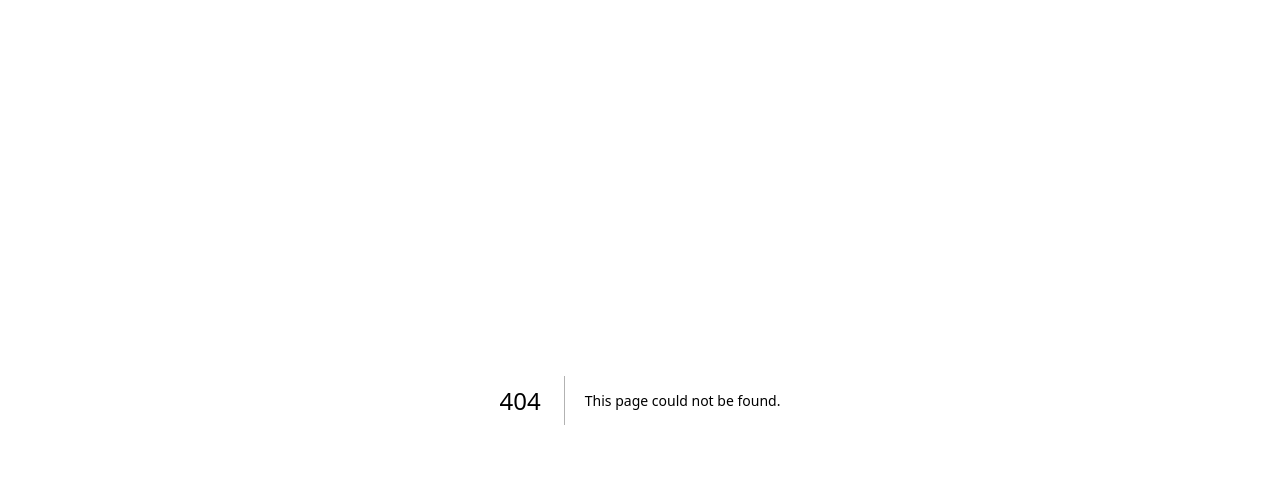
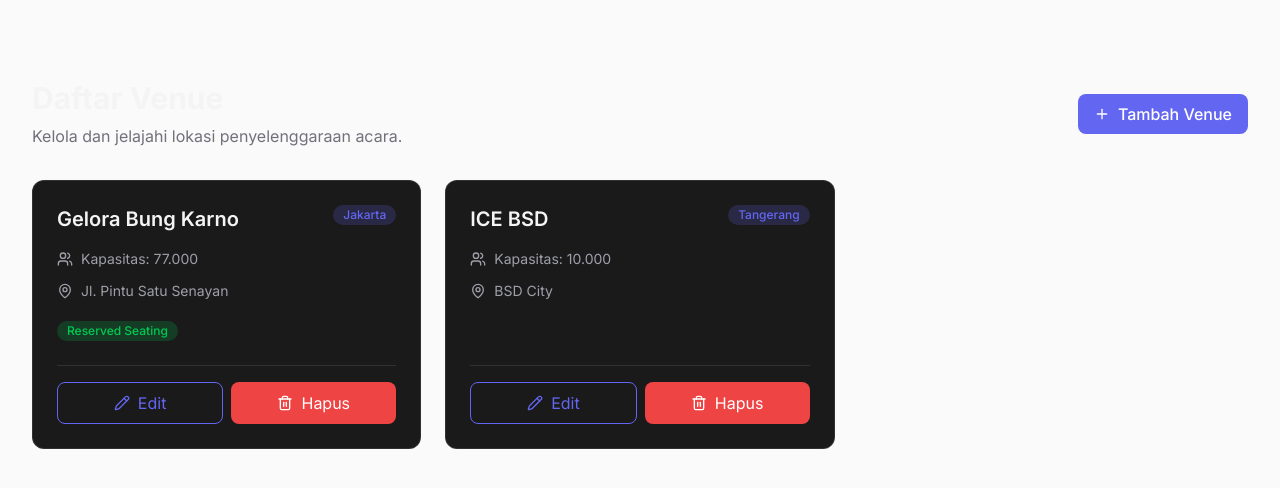
Before and after one commit to azzzfath/tiktaktuk, a Next.js app: page /venues in a window 1280 px wide. Before the commit this address had no page. Shown: the top 488 px of the page. Built offline with nearby package versions, Linux system fonts and the light colour scheme.

Commit message:
feat(venue): implement venue CUD UI

```diff
--- /dev/null
+++ b/src/app/venues/page.tsx
@@ -0,0 +1,131 @@
+"use client";
+
+import { useState } from "react";
+import { Card } from "@/components/ui/Card";
+import { Button } from "@/components/ui/Button";
+import { Badge } from "@/components/ui/Badge";
+import { VenueFormModal } from "@/components/features/venue/VenueFormModal";
+import { VenueDeleteModal } from "@/components/features/venue/VenueDeleteModal";
+import type { Venue } from "@/types";
+import { MapPin, Users, Plus, Pencil, Trash2 } from "lucide-react";
+
+// Mock data sementara agar halamannya tidak kosong
+const mockVenues: Venue[] = [
+  {
+    venue_id: "55555555-0000-0000-0000-000000000001",
+    venue_name: "Gelora Bung Karno",
+    capacity: 77000,
+    address: "Jl. Pintu Satu Senayan",
+    city: "Jakarta",
+    hasReservedSeating: true,
+  },
+  {
+    venue_id: "55555555-0000-0000-0000-000000000002",
+    venue_name: "ICE BSD",
+    capacity: 10000,
+    address: "BSD City",
+    city: "Tangerang",
+    hasReservedSeating: false,
+  },
+];
+
+export default function VenueListPage() {
+  // Hardcode role untuk testing UI. Nanti diganti dengan data Auth.
+  // Coba ganti jadi "customer" untuk melihat state dimana tombol edit/delete/tambah hilang.
+  const userRole = "admin";
+  const canManage = userRole === "admin" || userRole === "organizer";
+
+  // State untuk mengontrol Modal
+  const [isFormOpen, setIsFormOpen] = useState(false);
+  const [isDeleteOpen, setIsDeleteOpen] = useState(false);
+  const [selectedVenue, setSelectedVenue] = useState<Venue | null>(null);
+
+  // Fungsi pembantu untuk membuka modal
+  const handleOpenCreate = () => {
+    setSelectedVenue(null);
+    setIsFormOpen(true);
+  };
+
+  const handleOpenEdit = (venue: Venue) => {
+    setSelectedVenue(venue);
+    setIsFormOpen(true);
+  };
+
+  const handleOpenDelete = (venue: Venue) => {
+    setSelectedVenue(venue);
+    setIsDeleteOpen(true);
+  };
+
+  return (
+    <main className="max-w-7xl mx-auto px-4 sm:px-6 lg:px-8 py-12 md:py-20">
+      {/* Bagian Header */}
+      <div className="flex flex-col sm:flex-row justify-between items-start sm:items-center mb-8 gap-4">
+        <div>
+          <h1 className="text-3xl font-bold text-[#F4F4F5]">Daftar Venue</h1>
+          <p className="text-zinc-500 mt-2">Kelola dan jelajahi lokasi penyelenggaraan acara.</p>
+        </div>
+
+        {/* Tombol Tambah hanya muncul kalau rolenya admin/organizer */}
+        {canManage && (
+          <Button variant="primary" className="flex items-center gap-2" onClick={handleOpenCreate}>
+            <Plus className="w-4 h-4" />
+            Tambah Venue
+          </Button>
+        )}
+      </div>
+
+      {/* Grid Card Venue */}
+      <div className="grid grid-cols-1 md:grid-cols-2 lg:grid-cols-3 gap-6">
+        {mockVenues.map((venue) => (
+          <Card key={venue.venue_id} className="flex flex-col h-full">
+            <div className="flex justify-between items-start mb-4">
+              <h2 className="text-xl font-semibold text-[#F4F4F5] line-clamp-1">{venue.venue_name}</h2>
+              <Badge variant="primary" className="shrink-0">{venue.city}</Badge>
+            </div>
+
+            <div className="space-y-3 mb-6 flex-1">
+              <div className="flex items-center gap-2 text-zinc-400">
+                <Users className="w-4 h-4 shrink-0" />
+                <span className="text-sm">Kapasitas: {venue.capacity.toLocaleString('id-ID')}</span>
+              </div>
+              <div className="flex items-start gap-2 text-zinc-400">
+                <MapPin className="w-4 h-4 shrink-0 mt-0.5" />
+                <span className="text-sm line-clamp-2">{venue.address}</span>
+              </div>
+              {venue.hasReservedSeating && (
+                <Badge variant="success" className="mt-2">Reserved Seating</Badge>
+              )}
+            </div>
+
+            {/* Tombol Aksi di dalam Card */}
+            {canManage && (
+              <div className="flex gap-2 pt-4 border-t border-white/10 mt-auto">
+                <Button variant="secondary" className="w-full flex justify-center items-center gap-2" onClick={() => handleOpenEdit(venue)}>
+                  <Pencil className="w-4 h-4" /> Edit
+                </Button>
+                <Button variant="danger" className="w-full flex justify-center items-center gap-2" onClick={() => handleOpenDelete(venue)}>
+                  <Trash2 className="w-4 h-4" /> Hapus
+                </Button>
+              </div>
+            )}
+          </Card>
+        ))}
+      </div>
+
+      {/* Komponen Modal yang disembunyikan (akan muncul saat state isOpen = true) */}
+      <VenueFormModal
+        isOpen={isFormOpen}
+        onClose={() => setIsFormOpen(false)}
+        initialData={selectedVenue}
+      />
+      <VenueDeleteModal
+        isOpen={isDeleteOpen}
+        onClose={() => setIsDeleteOpen(false)}
+        onConfirm={() => {
+          console.log("Hapus venue:", selectedVenue?.venue_id);
+          setIsDeleteOpen(false); // Tutup modal setelah konfirmasi
+        }}
+      />
+    </main>
+  );
+}
--- /dev/null
+++ b/src/components/features/venue/VenueDeleteModal.tsx
@@ -0,0 +1,36 @@
+"use client";
+
+import { Button } from "@/components/ui/Button";
+import { Modal } from "@/components/ui/Modal";
+
+interface VenueDeleteModalProps {
+  isOpen: boolean;
+  onClose: () => void;
+  onConfirm: () => void;
+}
+
+export const VenueDeleteModal = ({ isOpen, onClose, onConfirm }: VenueDeleteModalProps) => {
+  return (
+    <Modal
+      isOpen={isOpen}
+      onClose={onClose}
+      title="Hapus Venue"
+      titleClassName="text-[#EF4444]"
+    >
+      <div className="space-y-6">
+        <p className="text-[#F4F4F5]">
+          Apakah Anda yakin ingin menghapus venue ini? Tindakan ini tidak dapat dibatalkan.
+        </p>
+
+        <div className="flex justify-end gap-3 pt-4">
+          <Button type="button" variant="ghost" className="bg-[#1A1A1A] border border-white/10" onClick={onClose}>
+            Batal
+          </Button>
+          <Button type="button" variant="danger" onClick={onConfirm}>
+            Hapus
+          </Button>
+        </div>
+      </div>
+    </Modal>
+  );
+};
--- /dev/null
+++ b/src/components/features/venue/VenueFormModal.tsx
@@ -0,0 +1,93 @@
+"use client";
+
+import { Button } from "@/components/ui/Button";
+import { Input } from "@/components/ui/Input";
+import { Modal } from "@/components/ui/Modal";
+import type { Venue } from "@/types";
+
+interface VenueFormModalProps {
+  isOpen: boolean;
+  onClose: () => void;
+  initialData?: Venue | null;
+}
+
+export const VenueFormModal = ({ isOpen, onClose, initialData }: VenueFormModalProps) => {
+  const isEditing = !!initialData;
+  const title = isEditing ? "Edit Venue" : "Tambah Venue Baru";
+  const submitText = isEditing ? "Simpan" : "Tambah";
+
+  return (
+    <Modal isOpen={isOpen} onClose={onClose} title={title}>
+      <form className="space-y-4" onSubmit={(e) => e.preventDefault()}>
+        {/* NAMA VENUE */}
+        <div>
+          <label className="block text-xs font-semibold text-zinc-500 mb-1.5 tracking-wider uppercase">
+            NAMA VENUE (VENUE_NAME)
+          </label>
+          <Input
+            placeholder="cth. Jakarta Convention Center"
+            defaultValue={initialData?.venue_name || ""}
+          />
+        </div>
+
+        {/* GRID: KAPASITAS & KOTA */}
+        <div className="grid grid-cols-2 gap-4">
+          <div>
+            <label className="block text-xs font-semibold text-zinc-500 mb-1.5 tracking-wider uppercase">
+              KAPASITAS (CAPACITY)
+            </label>
+            <Input
+              type="number"
+              placeholder="1000"
+              defaultValue={initialData?.capacity || ""}
+            />
+          </div>
+          <div>
+            <label className="block text-xs font-semibold text-zinc-500 mb-1.5 tracking-wider uppercase">
+              KOTA (CITY)
+            </label>
+            <Input
+              placeholder="Jakarta"
+              defaultValue={initialData?.city || ""}
+            />
+          </div>
+        </div>
+
+        {/* ALAMAT */}
+        <div>
+          <label className="block text-xs font-semibold text-zinc-500 mb-1.5 tracking-wider uppercase">
+            ALAMAT (ADDRESS)
+          </label>
+          <textarea
+            className="bg-[#1A1A1A] border border-white/10 rounded-lg px-3 py-2 text-[#F4F4F5] placeholder:text-zinc-500 focus:outline-none focus:ring-2 focus:ring-[#6366F1]/50 w-full min-h-[100px] resize-y"
+            placeholder="Jl. Gatot Subroto No.1"
+            defaultValue={initialData?.address || ""}
+          />
+        </div>
+
+        {/* CHECKBOX RESERVED SEATING */}
+        <div className="flex items-center gap-2 pt-2">
+          <input
+            type="checkbox"
+            id="reserved-seating"
+            className="w-4 h-4 rounded border-white/10 bg-[#1A1A1A] text-[#6366F1] focus:ring-[#6366F1]/50 focus:ring-offset-[#0F0F0F]"
+            defaultChecked={initialData?.hasReservedSeating || false}
+          />
+          <label htmlFor="reserved-seating" className="text-sm text-[#F4F4F5]">
+            Has Reserved Seating
+          </label>
+        </div>
+
+        {/* ACTION BUTTONS */}
+        <div className="flex gap-3 pt-6 border-t border-white/10 mt-6">
+          <Button type="button" variant="ghost" className="w-full bg-[#1A1A1A] border border-white/10" onClick={onClose}>
+            Batal
+          </Button>
+          <Button type="submit" variant="primary" className="w-full">
+            {submitText}
+          </Button>
+        </div>
+      </form>
+    </Modal>
+  );
+};
--- /dev/null
+++ b/src/types/index.ts
@@ -0,0 +1,8 @@
+export interface Venue {
+  venue_id: string;
+  venue_name: string;
+  capacity: number;
+  address: string;
+  city: string;
+  hasReservedSeating: boolean;
+}
```
